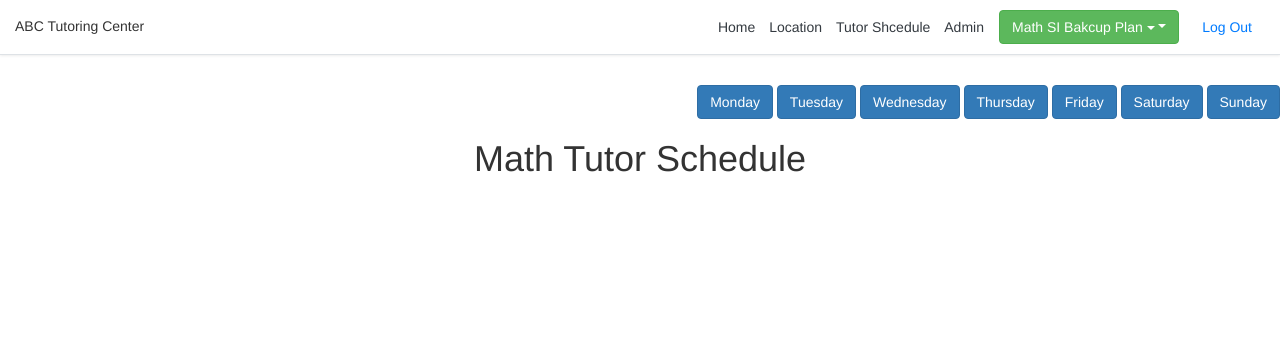
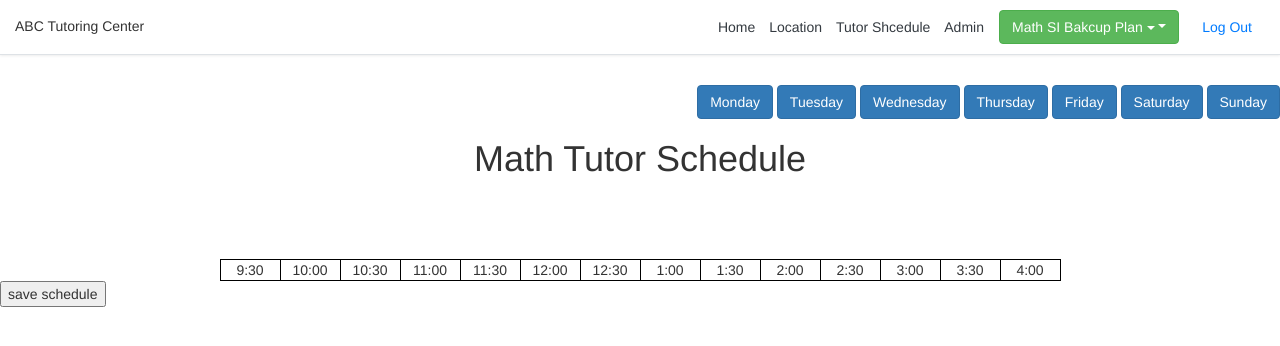
Before and after one commit to bakatarekun/CS416Project, a Django app: page /schedule2 in a window 1280 px wide. Shown: the top 346 px of the page. Run offline with Django 3.2, Linux system fonts and the light colour scheme; the visitor is signed in with stand-in values (Sample User, id 1); some libraries are stand-ins or nearby versions.

Commit message:
Add table in html page

```diff
--- a/CS416Project/urls.py
+++ b/CS416Project/urls.py
@@ -30,6 +30,7 @@ urlpatterns = [
     path('allTutorsNames/<day_of_shift>', views.allTutorNames, name='allTutorNames'),
     url(r'^location$', views.location, name="location"),
     url(r'^saveUsedHours$', views.saveUsedHours, name="saveUsedHours"),
+    url(r'^saveSchedule$', views.saveSchedule, name="saveSchedule"),
     url(r'^showSiBackupPlanByTutor$', views.showSiBackupbyTutor, name="showSiBackupbyTutor"),
     path('showSiBackupPlan/<day>', views.showSiBackupPlan, name="showSiBackupPlan"),
     url(r'^(?P<tutor_id>[0-9]+)/tutor$', views.tutorInfo, name="tutor"),
--- a/CS416Project/views.py
+++ b/CS416Project/views.py
@@ -4,7 +4,7 @@ from django.shortcuts import render, get_object_or_404, redirect
 from django.http import HttpResponse, JsonResponse
 from django.views.decorators.csrf import csrf_protect
 
-from .models import People, SI_Session, Tutor, Schedule
+from .models import People, SI_Session, Tutor, Schedule, Timetable
 from django.core import serializers
 # Create your views here.
 
@@ -62,7 +62,10 @@ def schedule2(request):
 
 def schedule(request, day):
     usedhours = Schedule.objects.all().filter(day=day)
-    return render(request, 'mathSchedule.html',{'usedhours': usedhours,'day':day})
+    schedule = Timetable.objects.all()
+    print("Hello")
+    print(schedule)
+    return render(request, 'mathSchedule.html',{'usedhours': usedhours,'day':day, 'schedule': schedule})
 
 def showSiBackupPlan(request, day):
 
@@ -83,3 +86,33 @@ def saveUsedHours(request):
     tutorusedhours.usedhours = usedhours
     tutorusedhours.save(update_fields=["usedhours"])
     return HttpResponse('successfuly saved the hours')
+
+@csrf_protect
+def saveSchedule(request):
+    schedule = request.GET.getlist('schedule[]')
+    tutorname = request.GET.get('tutorname', "")
+    tutorname = tutorname.strip()
+    timetable = get_object_or_404(Timetable, tutor__firstname =tutorname)
+    print(timetable)
+    print(schedule)
+    timetable.t0930 = schedule[0]
+    timetable.t1000 = schedule[1]
+    timetable.t1030 = schedule[2]
+    timetable.t1100 = schedule[3]
+    timetable.t1130 = schedule[4]
+    timetable.t1200 = schedule[5]
+    timetable.t1230 = schedule[6]
+    timetable.t1300 = schedule[7]
+    timetable.t1330 = schedule[8]
+    timetable.t1400 = schedule[9]
+    timetable.t1430 = schedule[10]
+    timetable.t1500 = schedule[11]
+    timetable.t1530 = schedule[12]
+    timetable.t1600 = schedule[13]
+
+    # for s in schedule:
+    #
+    # tutorusedhours.usedhours = usedhours
+    # tutorusedhours.save(update_fields=["usedhours"])
+    timetable.save(update_fields=['t0930','t1000','t1030','t1100','t1130','t1200','t1230','t1300','t1330','t1400','t1430','t1500','t1530','t1600'])
+    return HttpResponse('successfuly saved the hours')
--- a/templates/mathSchedule.html
+++ b/templates/mathSchedule.html
@@ -18,6 +18,8 @@
 
         $(document).ready(function(){
 
+            togglecells("td[name='ken']","wscellcolor",'ken');
+            //toggleinputs("input[name='ken']","wscellcolor",'ken');
             var day =  $('#dayinputhidden').val();
             $('#daylbl').text(day);
             if(day !='')
@@ -98,6 +100,7 @@
                     else
                     {
                         var name = setoftutors[i].fields.tutor[0];
+                        {#content += '<td class="tdformat" name='+name + ' >' + '&nbsp' + '</td>'#}
                         content += '<td class="tdformat" name='+name + ' >' + '&nbsp' + '</td>'
 
                     }
@@ -214,6 +217,40 @@
             if(result)
             {alert("hours saved");}
         }
+
+        function saveSchedule(tutorname) {
+            var schedule = [];
+            var tutorname2 = tutorname
+            $("td[name="+ tutorname2+ "]").each(function (index)
+            {
+                schedule[index] = $(this).text();
+            });
+            alert(schedule);
+            $.ajax({
+                type: "GET",
+                url: "/saveSchedule",
+                dataType: "text",
+                data: {"schedule":schedule,"tutorname": tutorname2},
+                contentType: "application/json",
+                success: function () {
+
+
+                },
+
+                error: function () {
+
+                    alert("wasn't succesful");
+
+                }
+            });
+        }
+
+         function saveAllSchedule() {
+          saveSchedule('Ken');
+          saveSchedule('Joe');
+          saveSchedule('Mary');
+
+         }
     </script>
 
 
@@ -249,6 +286,12 @@
             height: auto;
 
         }
+        .inputwidth
+        {
+            border: 1px solid black !important;
+            width:60px;
+            text-align: center;
+        }
     </style>
 </head>
 
@@ -282,10 +325,64 @@
     </div>
     <br>
 
-    <div align='center' id="here_table"> </div>
+    {#    <div align='center' id="here_table"> </div>#}
+    <br>
+    <br>
+    <table align="center">
+        <tbody name='tb'>
+        <tr >
+            <td>9:30</td>
+            <td>10:00</td>
+            <td>10:30</td>
+            <td>11:00</td>
+            <td>11:30</td>
+            <td>12:00</td>
+            <td>12:30</td>
+            <td>1:00</td>
+            <td>1:30</td>
+            <td>2:00</td>
+            <td>2:30</td>
+            <td>3:00</td>
+            <td>3:30</td>
+            <td>4:00</td>
+        </tr>
 
+        {% for s in schedule %}
 
+            <tr>
+                {#                <td><input name='ken' class="inputwidth" type="text" value="{{ s.t0930 }}">  </td>#}
+                {#                <td><input name='ken' class="inputwidth" type="text" value="{{ s.t1000 }}">  </td>#}
+                {#                <td><input name='ken' class="inputwidth" type="text" value="{{ s.t1030 }}">  </td>#}
+                {#                <td><input name='ken' class="inputwidth" type="text" value="{{ s.t1100 }}">  </td>#}
+                {#                <td><input name='ken' class="inputwidth" type="text" value="{{ s.t1130 }}">  </td>#}
+                {#                <td><input name='ken' class="inputwidth" type="text" value="{{ s.t1200 }}">  </td>#}
+                {#                <td><input name='ken' class="inputwidth" type="text" value="{{ s.t1230 }}">  </td>#}
+                {#                <td><input name='ken' class="inputwidth" type="text" value="{{ s.t1300 }}">  </td>#}
+                {#                <td><input name='ken' class="inputwidth" type="text" value="{{ s.t1330 }}">  </td>#}
+                {#                <td><input name='ken' class="inputwidth" type="text" value="{{ s.t1400 }}">  </td>#}
+                {#                <td><input name='ken' class="inputwidth" type="text" value="{{ s.t1430 }}">  </td>#}
+                {#                         togglecells("td[name='ken']","wscellcolor",'ken');#}
+                <td name={{ s.tutor.firstname }} class="inputwidth"> {{ s.t0930 }}</td>
+                <td name={{ s.tutor.firstname }} class="inputwidth">{{ s.t1000 }}</td>
+                <td name={{ s.tutor.firstname }} class="inputwidth">{{ s.t1030 }}</td>
+                <td name={{ s.tutor.firstname }} class="inputwidth">{{ s.t1100 }}</td>
+                <td name={{ s.tutor.firstname }} class="inputwidth">{{ s.t1130 }}</td>
+                <td name={{ s.tutor.firstname }} class="inputwidth">{{ s.t1200 }}</td>
+                <td name={{ s.tutor.firstname }} class="inputwidth">{{ s.t1230 }}</td>
+                <td name={{ s.tutor.firstname }} class="inputwidth">{{ s.t1300 }}</td>
+                <td name={{ s.tutor.firstname }} class="inputwidth">{{ s.t1330 }}</td>
+                <td name={{ s.tutor.firstname }} class="inputwidth">{{ s.t1400 }}</td>
+                <td name={{ s.tutor.firstname }} class="inputwidth">{{ s.t1430 }}</td>
+                <td name={{ s.tutor.firstname }} class="inputwidth">{{ s.t1500 }}</td>
+                <td name={{ s.tutor.firstname }} class="inputwidth">{{ s.t1530 }}</td>
+                <td name={{ s.tutor.firstname }} class="inputwidth">{{ s.t1600 }}</td>
+            </tr>
+            <br>
 
+        {% endfor %}
+        </tbody>
+    </table>
+    <input type="button" value="save schedule" onclick="saveAllSchedule()">
 {% else %}
     <br>
     <br>
```
Also changed, not shown: CS416Project/models.py (+46 -42 lines), static/myJs.js (+114 -3 lines), CS416Project/migrations/0036_auto_20181215_1942.py (added), CS416Project/migrations/0037_timetable_t1230.py (added), CS416Project/migrations/0038_timetable_tutor.py (added).
